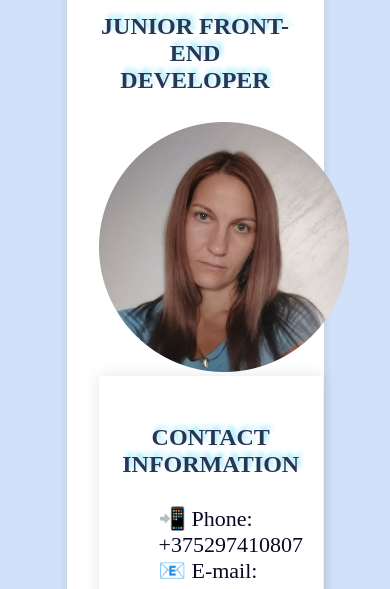
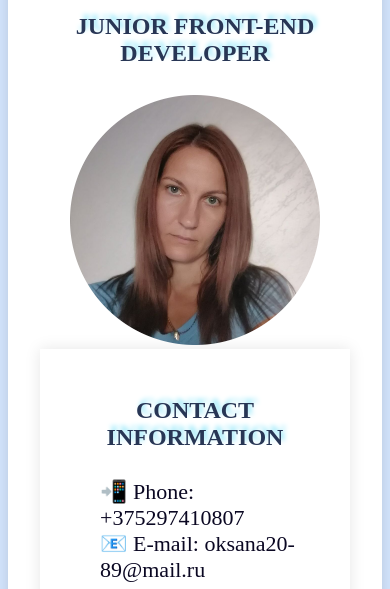
Before and after one commit to Oksana-bondareva/rsschool-cv, a plain HTML site: page index.html in a window 390 px wide. Shown: the part 215-804 px from the top of the page. Drawn offline with Linux system fonts and the light colour scheme; a web font is replaced by a local one.

Commit message:
fix: correct styles

```diff
--- a/style.css
+++ b/style.css
@@ -239,3 +239,15 @@
     display: flex;
     flex-wrap: wrap;
   }
+
+  @media (max-width: 1000px) {
+    html {
+      width: 90%;
+    }
+  }
+
+  @media (max-width: 500px) {
+    html {
+      width: 100%;
+    }
+  }
```
